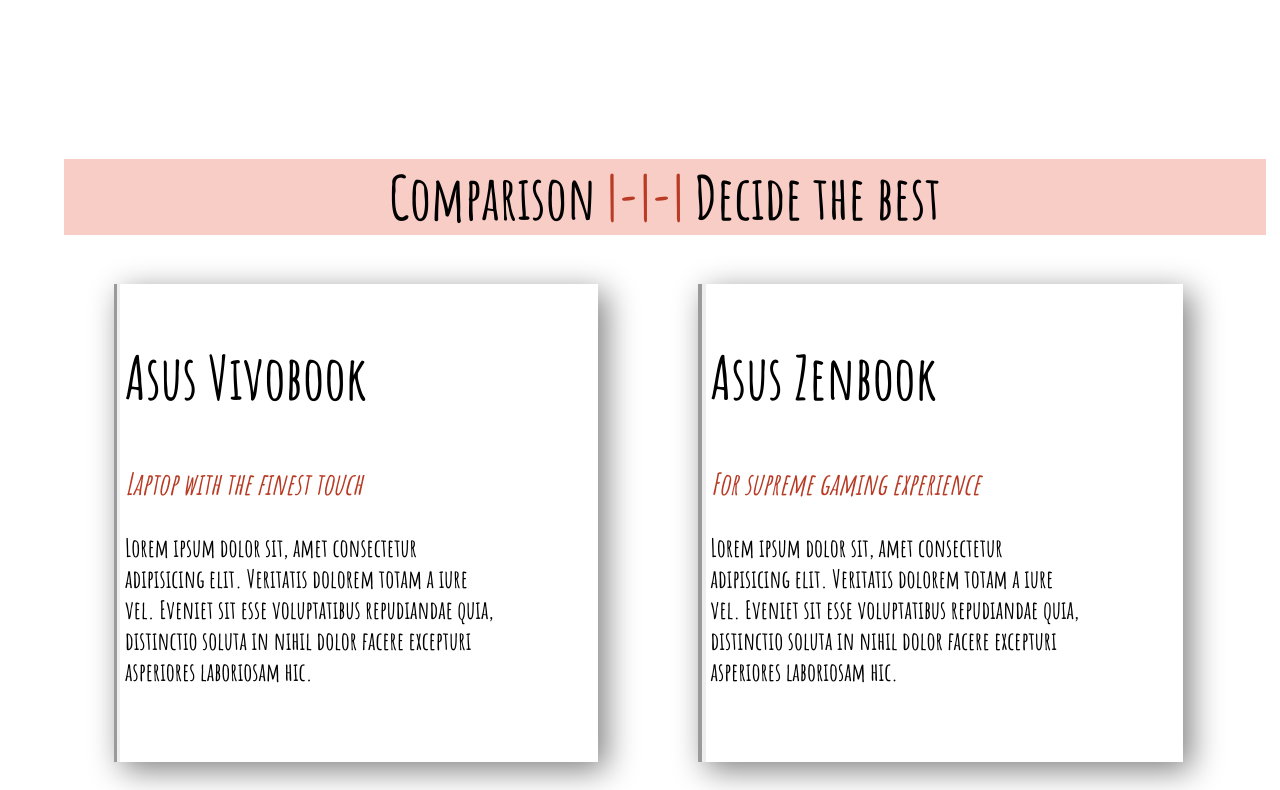
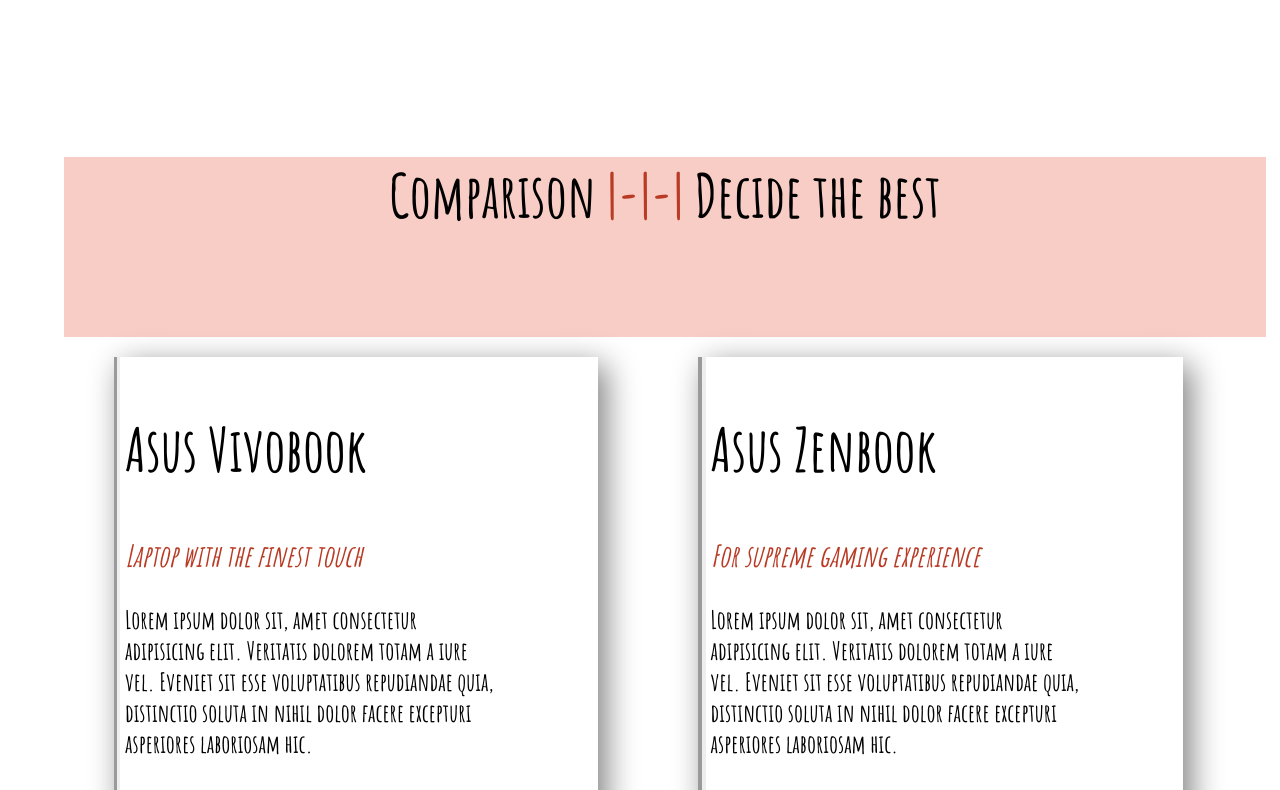
Before and after one commit to Rifat-Shadman/Practice-portfolio, a plain HTML site: page index.html in a window 1280 px wide. Shown: the part 1140-1930 px from the top of the page. Drawn offline with Linux system fonts and the light colour scheme.

Commit message:
edited the banner

```diff
--- a/style.css
+++ b/style.css
@@ -16,10 +16,11 @@ section{
 }
 .topbanner{
     text-align: center;
-
+    height:180px;
     background-repeat: no-repeat;
     background-size: contain;
     background-color: rgba(223, 46, 15, 0.24);
+    margin-bottom: 20px;
 }
 h3{
     font-size: 30px;
```
